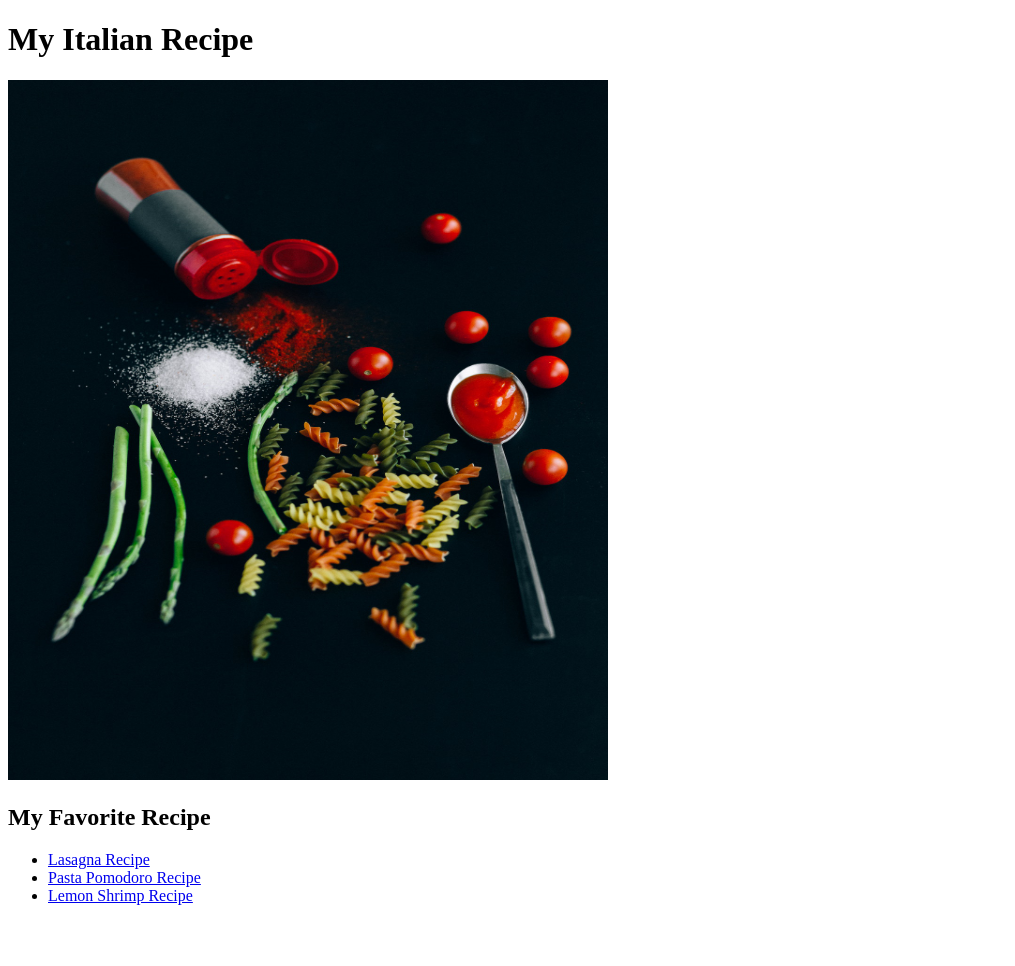
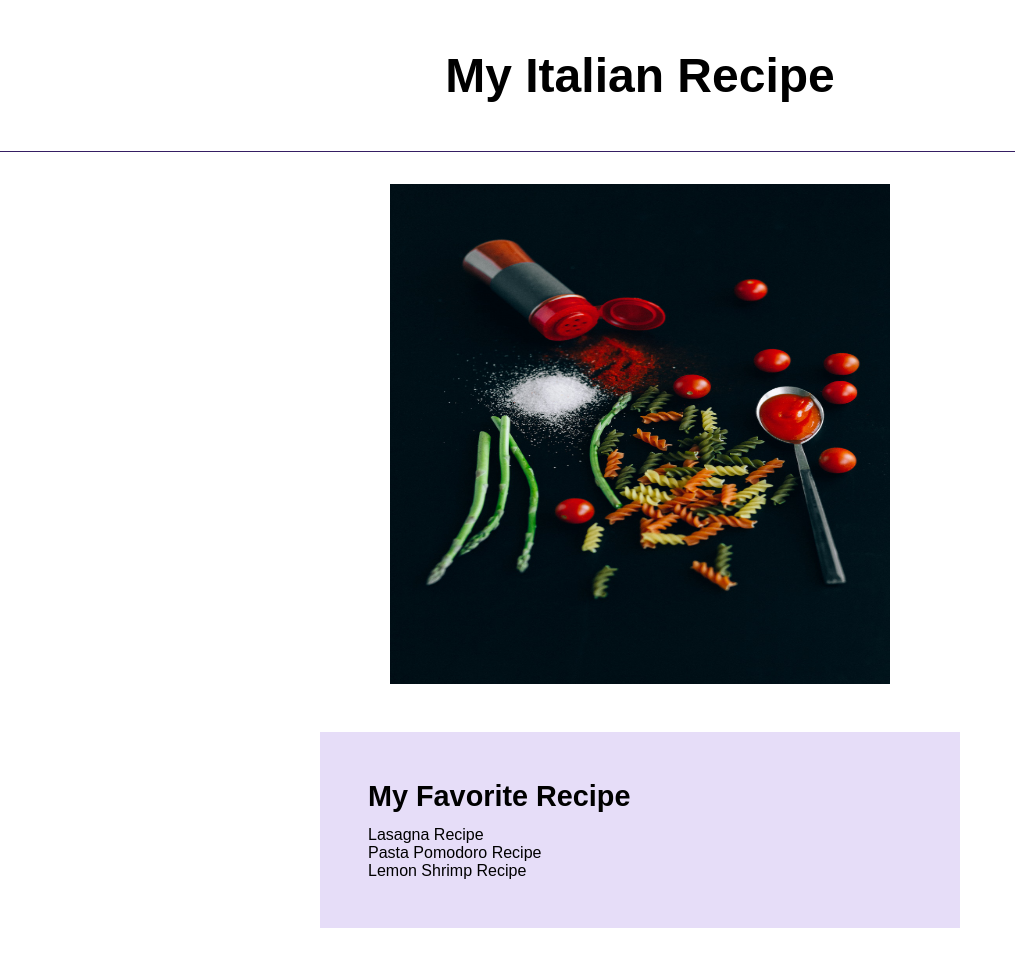
Before and after one commit to kitdea/my_recipes, a plain HTML site: page index.html in a window 1280 px wide. Shown: the whole page, without its empty margins (0-1015 px from the left). Before the commit the page ends 921 px from the top, so only its background shows below. Drawn offline with Linux system fonts and the light colour scheme.

Commit message:
add css file, link to every recipe page, add styling to home page menu

```diff
--- a/index.html
+++ b/index.html
@@ -5,14 +5,17 @@
   <meta http-equiv="X-UA-Compatible" content="IE=edge">
   <meta name="viewport" content="width=device-width, initial-scale=1.0">
   <title>My Recipes</title>
+  <link rel="stylesheet" href="/style.css">
 </head>
 <body>
-  <h1>My Italian Recipe</h1>
-  <img src="assets\italian-pasta.jpg" alt="Italian Pasta" width="600" height="700">
+  <h1 class="rcp__title flex__center">My Italian Recipe</h1>
+  <div class="flex__center">
+    <img class="rcp__title-img" src="assets\italian-pasta.jpg" alt="Italian Pasta" >
+  </div>
 
-  <div>
-    <h2>My Favorite Recipe</h2>
-      <ul>
+  <div class="rcp__container-list">
+    <h2 class="rcp__container-title">My Favorite Recipe</h2>
+      <ul class="rcp__title-list">
         <li><a href="recipes/lasagna.html">Lasagna Recipe</a></li>
         <li><a href="recipes/pomodoro.html">Pasta Pomodoro Recipe</a></li>
         <li><a href="recipes/shrimp.html">Lemon Shrimp Recipe</a></li>
--- /dev/null
+++ b/style.css
@@ -0,0 +1,63 @@
+* {
+  margin: 0;
+  padding: 0;
+  box-sizing: border-box;
+}
+
+body {
+  font-family: 'Poppins', sans-serif;
+  font-weight: 400;
+  font-size: 1rem;
+}
+
+.flex__center {
+  display: flex;
+  justify-content: center;
+  align-items: center;
+}
+
+.rcp__title {
+  font-size: 3rem;
+  padding: 3rem 0;
+  border-bottom: 1px solid #351E63;
+  margin-bottom: 2rem;
+}
+
+.rcp__title-img {
+  width: 100%;
+  max-width: 500px;
+  height: 500px;
+}
+
+.rcp__container-list {
+  width: 50%;
+  margin: 3rem auto;
+  background-color: #aa8be84b;
+  padding: 3rem;
+
+}
+
+.rcp__container-title {
+  font-size: 1.8rem;
+  margin: 0 0 0.8rem 0;
+}
+
+.rcp__title-list {
+  display: flex;
+  flex-direction: column;
+  justify-content: center;
+  margin: 0 auto;
+}
+
+.rcp__title-list li {
+  list-style: none;
+}
+
+.rcp__title-list a {
+  color: black;
+  text-decoration: none;
+}
+
+.rcp__title-list a:hover {
+  color: #351E63;
+}
```
Also changed, not shown: recipes/lasagna.html (+1 -0 lines), recipes/pomodoro.html (+2 -1 lines), recipes/shrimp.html (+2 -1 lines).
